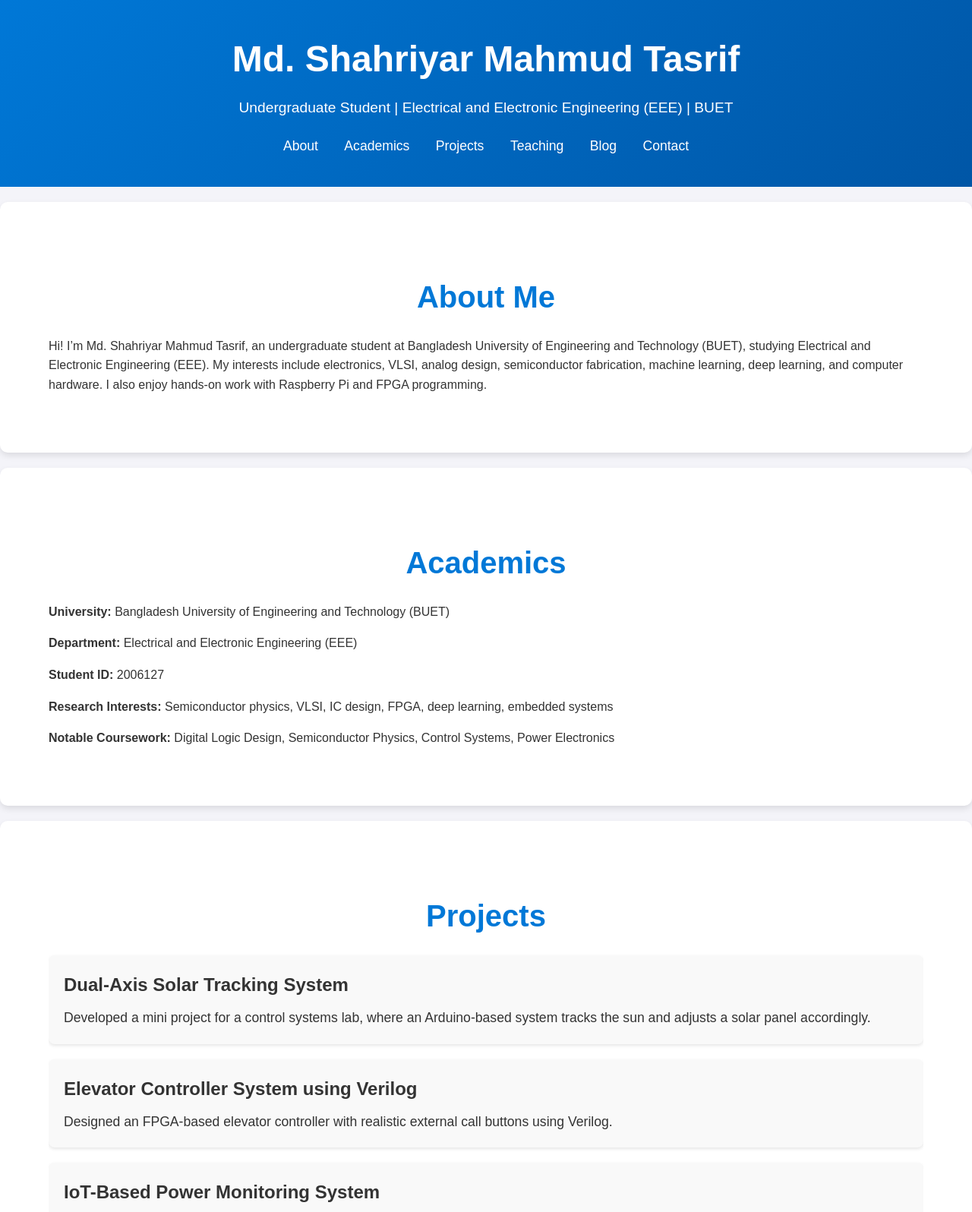
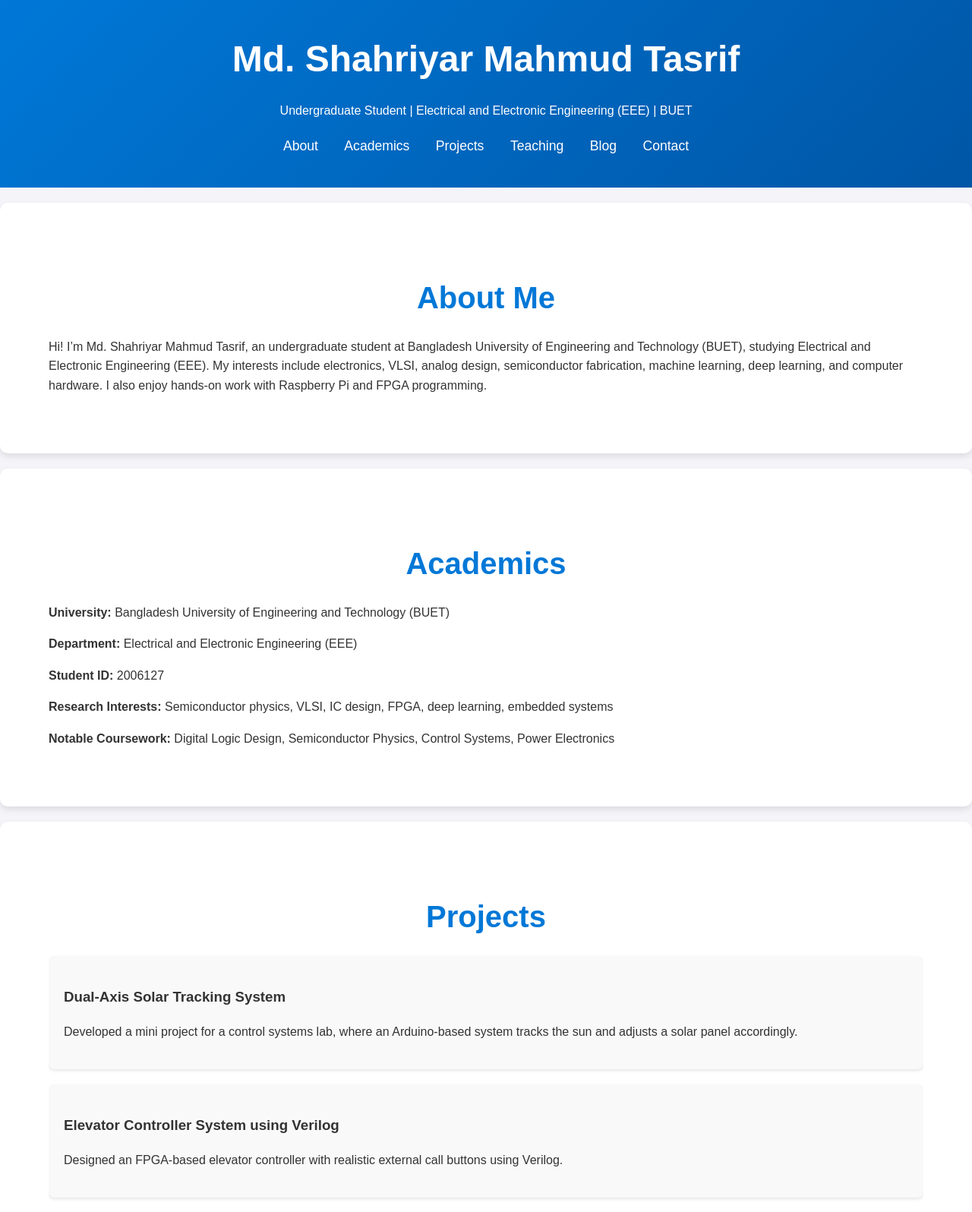
Before and after one commit to tasrif2006073/academic-portfolio, a plain HTML site: page index.html in a window 1280 px wide. Shown: the top 1596 px of the page at 76% size. Drawn offline with Linux system fonts and the light colour scheme.

Commit message:
Update styles.css

```diff
--- a/styles.css
+++ b/styles.css
@@ -26,11 +26,6 @@ header h1 {
   margin: 0;
   font-size: 3em;
   font-weight: bold;
-}
-
-header p {
-  margin: 10px 0 0;
-  font-size: 1.2em;
 }
 
 nav ul {
@@ -73,17 +68,6 @@ nav ul li a {
   box-shadow: 0 2px 4px rgba(0, 0, 0, 0.1);
 }
 
-.project h3 {
-  margin: 0;
-  font-size: 1.5em;
-  color: #333;
-}
-
-.project p {
-  margin: 10px 0 0;
-  font-size: 1.1em;
-}
-
 .contact-info {
   list-style: none;
   padding: 0;
@@ -107,8 +91,3 @@ footer {
   padding: 20px 0;
   margin-top: 20px;
 }
-
-footer p {
-  margin: 0;
-  font-size: 1em;
-}
```
